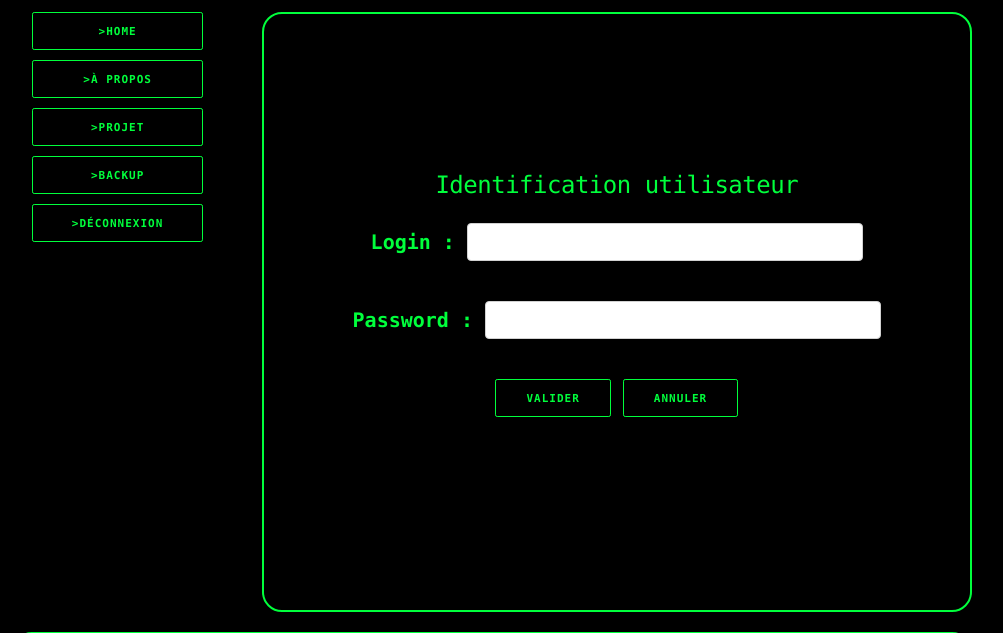
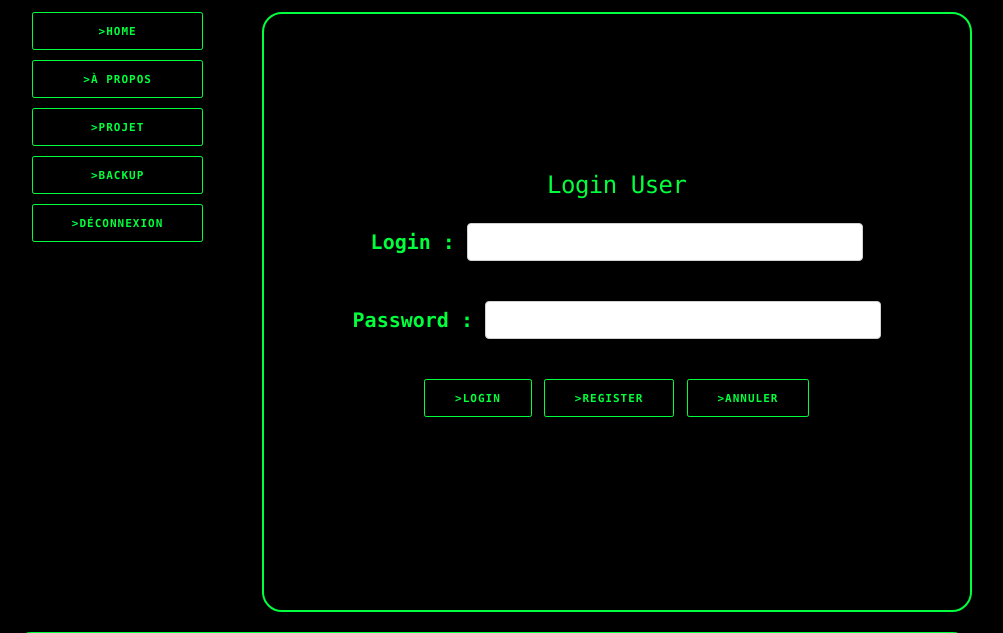
Before and after one commit to GostyCorp/GostyWeb, a PHP site: page / in a window 1280 px wide. Shown: the part 168-801 px from the top of the page, without its empty margins (138-1141 px from the left). Run offline with PHP 8.4, Linux system fonts and the light colour scheme; some libraries are stand-ins or nearby versions.

Commit message:
Add Register

```diff
--- a/control/c_connection.php
+++ b/control/c_connection.php
@@ -11,7 +11,12 @@
 			include("view/v_connection.php");
 			break;
 		}
-		case 'verify':
+		case 'register':
+		{
+			include("view/v_register.php");
+			break;
+		}
+		case 'verifyLogin':
 		{
 			$login = $_REQUEST['login'];
 			$pwd = $_REQUEST['pwd'];
@@ -28,6 +33,30 @@
 			}
 			break;
 		}
+		case 'verifyRegister':
+		{
+			$login = $_REQUEST['login'];
+			$pwd = $_REQUEST['pwd'];
+			$vfpwd = $_REQUEST['vfpwd'];
+			$email = $_REQUEST['email'];
+			$guest = $bdd->getUsername($login);
+			if($guest == $login)
+			{
+				include("view/v_register.php");
+				echo "<h3>Username already exist</h3>";
+			}
+			else if ($pwd != $vfpwd)
+			{
+				include("view/v_register.php");
+				echo "<h3>The password are not equal</h3>";
+			}
+			else
+			{
+				$bdd->insertUsers($login, $pwd, $email);
+				include("view/v_connection.php");
+			}
+			break;
+		}
 		case 'disco':
 		{
 			$_SESSION['login'] = null;
--- a/css/lolyweb.css
+++ b/css/lolyweb.css
@@ -86,6 +86,13 @@ body
 	border-radius: 0.2em;
 }
 
+.row.center > .nine.columns.login > form > a
+{
+	color: rgb(0, 255, 60);
+	border-color: rgb(0, 255, 60);
+	border-radius: 0.2em;
+}
+
 .row.center > .nine.columns.home
 {
 	display: flex;
--- a/model/bdd.php
+++ b/model/bdd.php
@@ -52,4 +52,37 @@
 				echo ('Error connection : '), $e->getMessage(), "\n";
 			}
 		}
+
+		public function getUsername($login)
+		{
+			$req = "SELECT name FROM USERS WHERE name = '$login'";
+			try
+			{
+				$prep = BDD::$sql->prepare($req);
+				$prep->execute();
+				$result = $prep->fetch();
+				if(!empty($result))
+				{
+					return $result['name'];
+				}
+			}
+			catch (Exception $e)
+			{
+				echo ('Error connection : '), $e->getMessage(), "\n";
+			}
+		}
+
+		public function insertUsers($login, $pwd, $email)
+		{
+			$req = "INSERT INTO USERS (name,pwd,email) VALUES ('$login', '$pwd', '$email')";
+			try
+			{
+				$prep = BDD::$sql->prepare($req);
+				$prep->execute();
+			}
+			catch (Exception $e)
+			{
+				echo ('Error connection : '), $e->getMessage(), "\n";
+			}
+		}
 	}
--- a/view/v_connection.php
+++ b/view/v_connection.php
@@ -1,13 +1,14 @@
 <div class="nine columns login">
-    <h5>Identification utilisateur</h5>
-	<form method="POST" action="index.php?req=login&act=verify">
+    <h5>Login User</h5>
+	<form method="POST" action="index.php?req=login&act=verifyLogin">
 		<p>
-			<label>Login : <input type="text" name="login"  size="30" maxlength="45"></label>
+			<label>Login : <input type="text" name="login"  size="30" maxlength="45" required></label>
 		</p>
 		<p>
-			<label>Password : <input type="password"  name="pwd" size="30" maxlength="45"></label>
+			<label>Password : <input type="password"  name="pwd" size="30" maxlength="45" required></label>
 		</p>
-		<input type="submit" value="Valider">
-		<input type="reset" value="Annuler">
+		<input type="submit" value=">Login">
+		<a class="button" href="index.php?req=login&act=register">>Register</a>
+		<input type="reset" value=">Annuler">
 	</form>
 </div>
--- a/view/v_summary.php
+++ b/view/v_summary.php
@@ -1,7 +1,9 @@
 <div class="three columns">
-    <a class="button" 	href="index.php?req=home&act=#">>Home</a>
-    <a class="button" 	href="index.php?req=about&act=#">>À propos</a>
-    <a class="button" 	href="index.php?req=project&act=#">>Projet</a>
-    <a class="button" 	href="index.php?req=backup&act=#">>Backup</a>
-    <a class="button" 	href="index.php?req=login&act=disco">>Déconnexion</a>
+	<?php
+		echo '<a class="button" href="index.php?req=home&act=#">>Home</a>';
+		echo '<a class="button" href="index.php?req=about&act=#">>À propos</a>';
+		echo '<a class="button" href="index.php?req=project&act=#">>Projet</a>';
+		echo '<a class="button" href="index.php?req=backup&act=#">>Backup</a>';
+		echo '<a class="button" href="index.php?req=login&act=disco">>Déconnexion</a>';
+	?>
 </div>
```
Also changed, not shown: view/v_register.php (added, +20 -0 lines), control/c_home.php (line endings or trailing spaces), control/c_project.php (line endings or trailing spaces).
